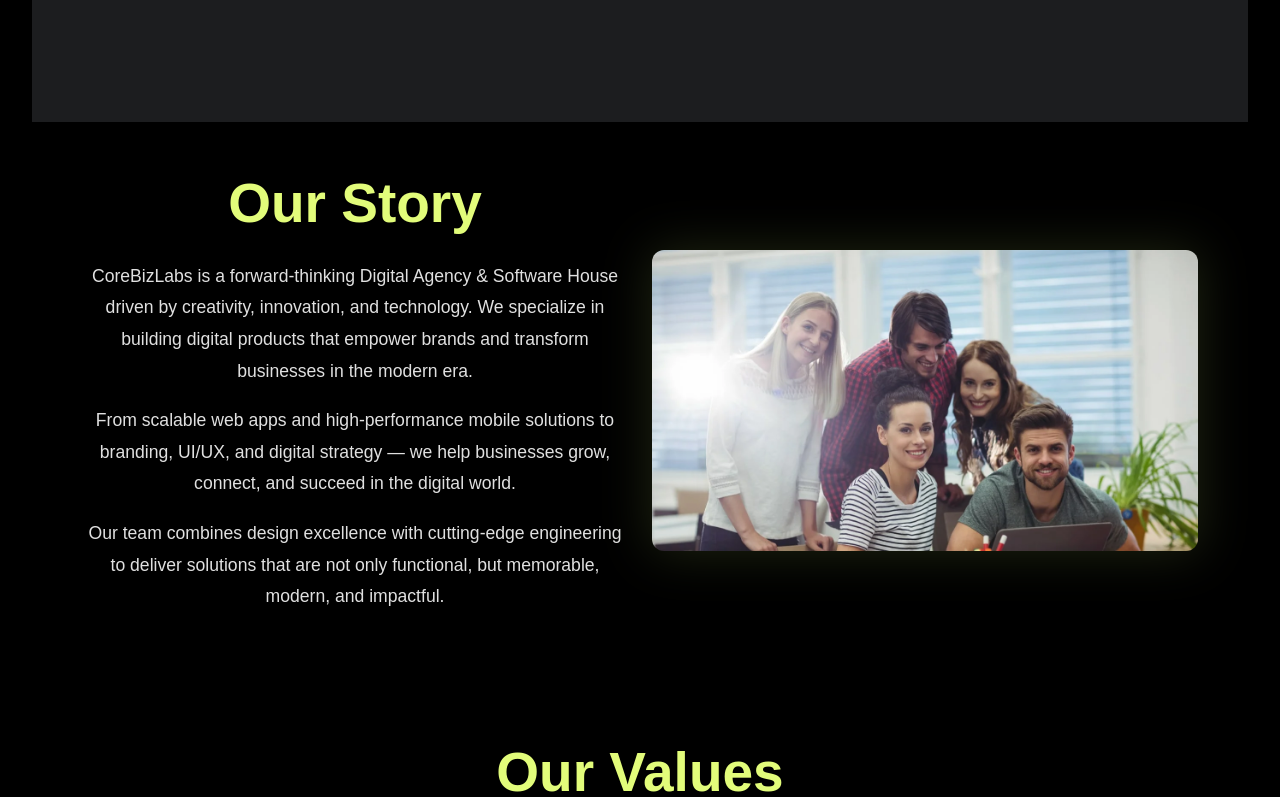
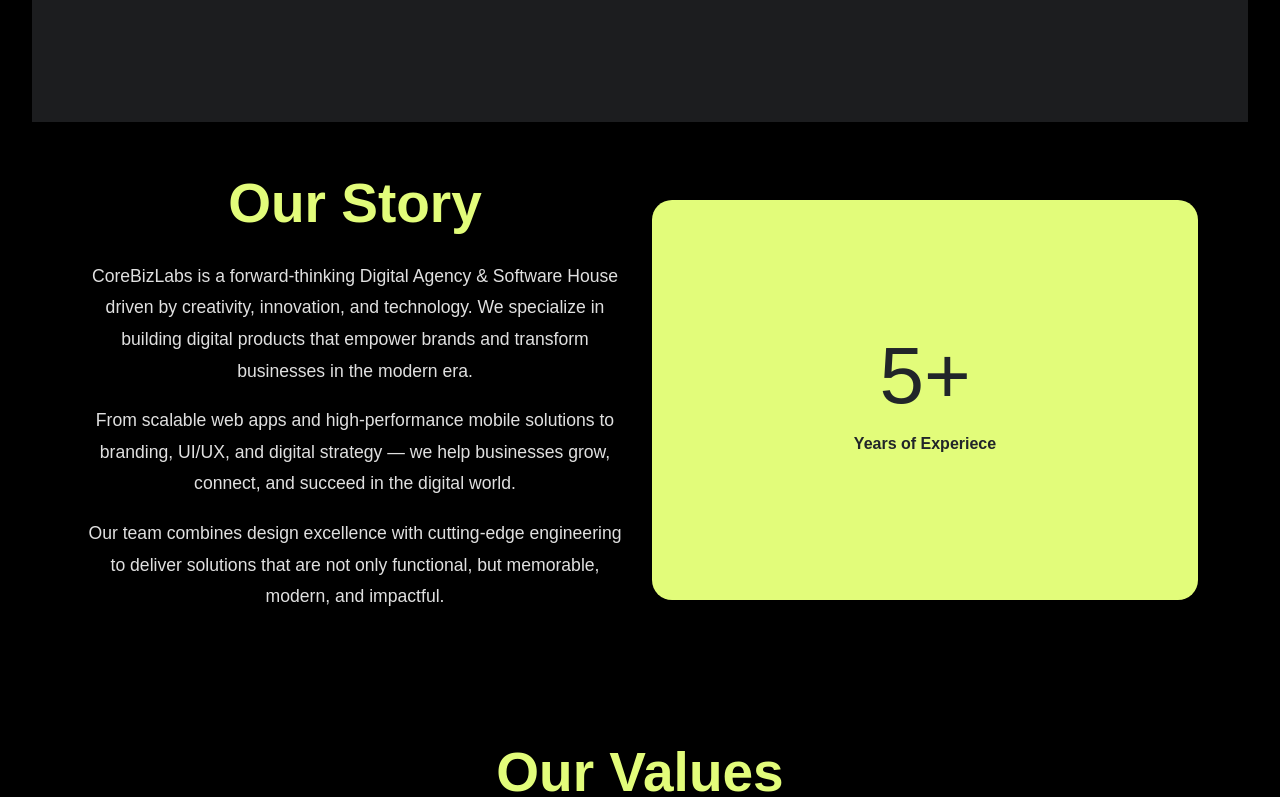
Before and after one commit to Zeeshanprojects/Corebizlabs, a React (Vite) app in the folder corebizlabs/: page /about in a window 1280 px wide. Shown: the part 400-1197 px from the top of the page. Built offline with nearby package versions, Linux system fonts and the light colour scheme; a web font is replaced by a local one.

Commit message:
updated-code

```diff
--- a/corebizlabs/package.json
+++ b/corebizlabs/package.json
@@ -12,6 +12,7 @@
   "dependencies": {
     "bootstrap": "^5.3.8",
     "gsap": "^3.13.0",
+    "lucide-react": "^0.575.0",
     "react": "^19.1.1",
     "react-dom": "^19.1.1",
     "react-router-dom": "^7.9.5",
--- a/corebizlabs/src/App.jsx
+++ b/corebizlabs/src/App.jsx
@@ -1,4 +1,4 @@
-import React, { useState, useEffect, Suspense, lazy } from "react";
+import { useState, useEffect, Suspense } from "react";
 import "./App.css";
 import { BrowserRouter, Routes, Route } from "react-router-dom";
 
@@ -9,16 +9,14 @@
 // ✅ Home stays normal (no code splitting)
 import Home from "./Pages/Home";
 import ScrollToTop from "./Components/ScrollToTop";
-
-// ✅ Lazy loaded pages
-const About = lazy(() => import("./Pages/About"));
-const Contact = lazy(() => import("./Pages/Contact"));
-const WebDevelopment = lazy(() => import("./Pages/WebDevelopment"));
-const AppDevelopment = lazy(() => import("./Pages/AppDevelopment"));
-const DigitalMarketing = lazy(() => import("./Pages/DigitalMarketing"));
-const UiuxDesign = lazy(() => import("./Pages/uiuxDesign"));
-const AiIntegration = lazy(() => import("./Pages/AiIntegration"));
-const CustomAiBots = lazy(() => import("./Pages/CustomAiBots"));
+import About from "./Pages/About"
+import Contact from "./Pages/Contact"
+import WebDevelopment from "./Pages/WebDevelopment"
+import AppDevelopment from "./Pages/AppDevelopment"
+import DigitalMarketing from "./Pages/DigitalMarketing"
+import UiuxDesign from "./Pages/uiuxDesign"
+import AiIntegration from "./Pages/AiIntegration"
+import CustomAiBots from "./Pages/CustomAiBots"
 
 function App() {
   const [loading, setLoading] = useState(true);
@@ -37,14 +35,12 @@
         <Preloader />
       ) : (
         <BrowserRouter>
-        <ScrollToTop/>
+          <ScrollToTop />
           <Header />
 
-          {/* Suspense handles lazy loading */}
-          <Suspense fallback={<Preloader />}>
           <Routes>
             <Route path="/" element={<Home />} />
-              <Route path="/about" element={<About />} />
+            <Route path="/about" element={<About/>}/>
             <Route path="/contact" element={<Contact />} />
             <Route path="/webdevelopment" element={<WebDevelopment />} />
             <Route path="/appdevelopment" element={<AppDevelopment />} />
@@ -53,7 +49,6 @@
             <Route path="/aiintegration" element={<AiIntegration />} />
             <Route path="/customaibots" element={<CustomAiBots />} />
           </Routes>
-          </Suspense>
 
           <Footer />
         </BrowserRouter>
--- a/corebizlabs/src/Pages/About.jsx
+++ b/corebizlabs/src/Pages/About.jsx
@@ -4,7 +4,7 @@
 import useDocumentTitle from "../Components/Hooks/useDocumentTitle";
 
 export default function About() {
-  useDocumentTitle("About | CoreBizLabs")
+  useDocumentTitle("About | CoreBizLabs");
   return (
     <>
       <div className="bg">
@@ -13,7 +13,6 @@
         </div>
       </div>
 
-      {/* ✅ Our Story Section */}
       <div className="our-story-section container py-5">
         <div className="row align-items-center">
           <div className="col-md-6">
@@ -37,7 +36,10 @@
           </div>
 
           <div className="col-md-6 text-center">
-            <img src={Images.image4} alt="about" className="about-img" />
+            <div className="background">
+              <h1 className="big-heading"> 5+</h1>
+              <p> Years of Experiece</p>
+            </div>
           </div>
         </div>
       </div>
@@ -49,33 +51,33 @@
             {
               img: Images.trust,
               title: "Trust",
-        desc: "Building digital connections rooted in trust and reliability."
+              desc: "Building digital connections rooted in trust and reliability.",
             },
             {
               img: Images.passion,
               title: "Passion",
-        desc: "Empowering innovation through our unwavering passion for technology."
+              desc: "Empowering innovation through our unwavering passion for technology.",
             },
             {
               img: Images.creativity,
               title: "Creativity",
-        desc: "Unleashing boundless creativity to shape the future of tech solutions."
+              desc: "Unleashing boundless creativity to shape the future of tech solutions.",
             },
             {
               img: Images.customersuccess,
               title: "Customer Success",
-        desc: "Driving your success through personalized experiences and unwavering support."
+              desc: "Driving your success through personalized experiences and unwavering support.",
             },
             {
               img: Images.sustainability,
               title: "Sustainability",
-        desc: "Pioneering eco-friendly practices for a greener, sustainable future."
+              desc: "Pioneering eco-friendly practices for a greener, sustainable future.",
             },
             {
               img: Images.giving,
               title: "Give Back",
-        desc: "Making a positive impact by giving back to communities through our tech-driven initiatives."
-      }
+              desc: "Making a positive impact by giving back to communities through our tech-driven initiatives.",
+            },
           ].map((item, index) => (
             <div key={index} className="col-12 col-sm-6 col-md-4 value-card">
               <div className="value-box">
@@ -87,7 +89,6 @@
           ))}
         </div>
       </div>
-
     </>
   );
 }
--- a/corebizlabs/src/Pages/Home.jsx
+++ b/corebizlabs/src/Pages/Home.jsx
@@ -182,7 +182,7 @@
             </div>
 
             <div className="col-sm-6 col-md-3 stat-box">
-              <h2 className="stat-number">10+</h2>
+              <h2 className="stat-number">5+</h2>
               <h5 className="stat-title">Years of Experience</h5>
             </div>
 
--- a/corebizlabs/src/Pages/WebDevelopment.jsx
+++ b/corebizlabs/src/Pages/WebDevelopment.jsx
@@ -1,4 +1,4 @@
-import Images from "../assets/Images/Image";
+import {Code} from "lucide-react"
 import useDocumentTitle from "../Components/Hooks/useDocumentTitle";
 export default function WebDevelopment() {
   useDocumentTitle("Web Development | CoreBizLabs")
@@ -36,9 +36,12 @@
             </p>
           </div>
 
-          <div className="col-md-6 text-center">
-            <img src={Images.image4} alt="about" className="about-img" />
-          </div>
+<div className="col-md-6 text-center">
+  <div className="background">
+    <Code size={80} strokeWidth={2.5} />
+    <h4 className="mt-3">Web Development</h4>
+  </div>
+</div>
         </div>
       </div>
     </>
--- a/corebizlabs/src/index.css
+++ b/corebizlabs/src/index.css
@@ -58,7 +58,21 @@
 .about-img:hover {
   transform: scale(1.03);
 }
-
+.background {
+  background-color: #E2FC7A;
+  font-weight: bold;
+  height: 400px;
+  border-radius: 20px;
+  display: flex;
+  flex-direction: column;
+  justify-content: center;  /* vertical center */
+  align-items: center;      /* horizontal center */
+  text-align: center;
+}
+.big-heading{
+  font-size: 80px;
+  display: swap;
+}
 @media (max-width: 768px) {
   .section-title {
     font-size: 2.2rem;
```
Also changed, not shown: 1 other file (tests, documents, lock files or other folders). Lines whose indentation alone changed are shown as unchanged.
